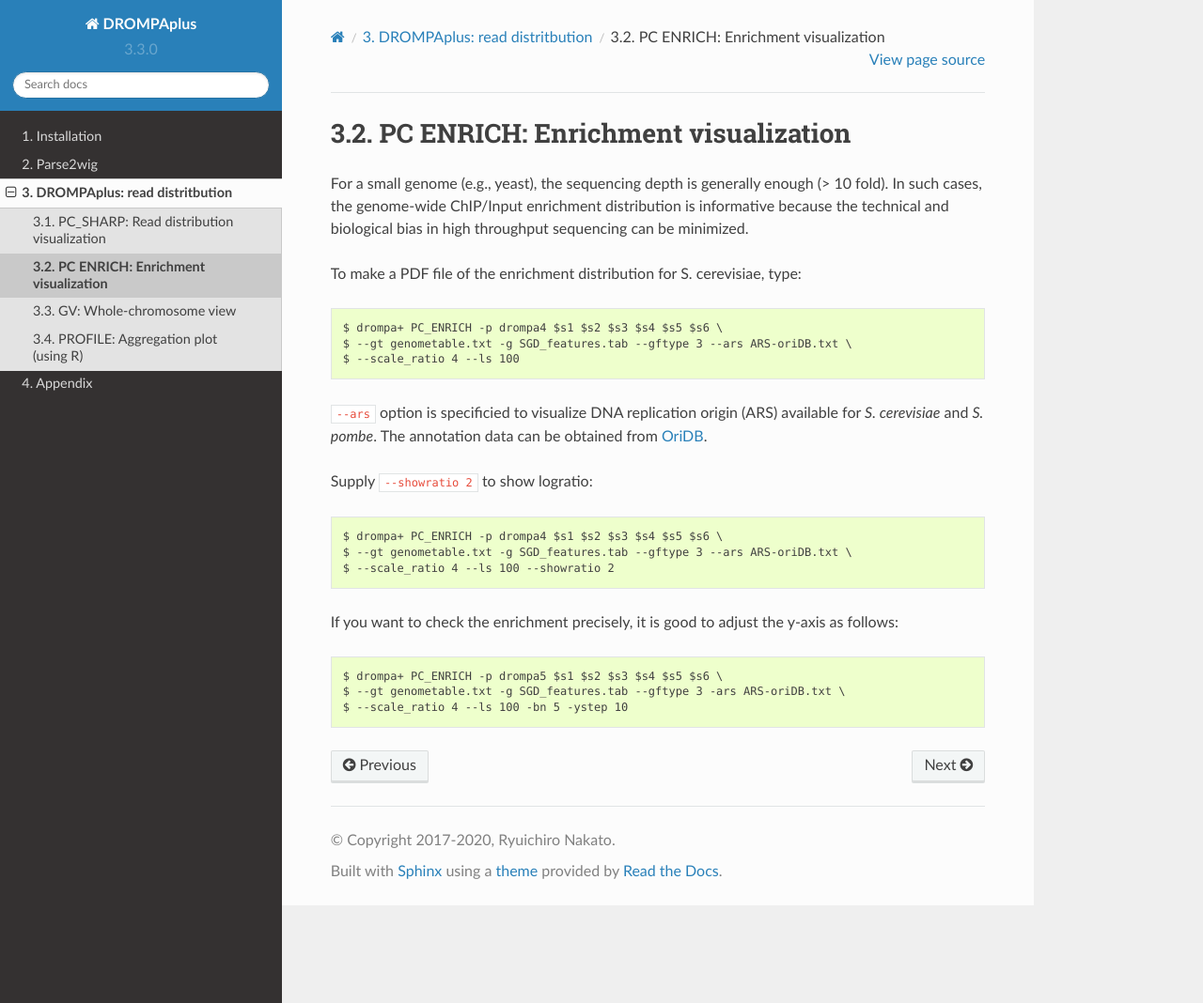
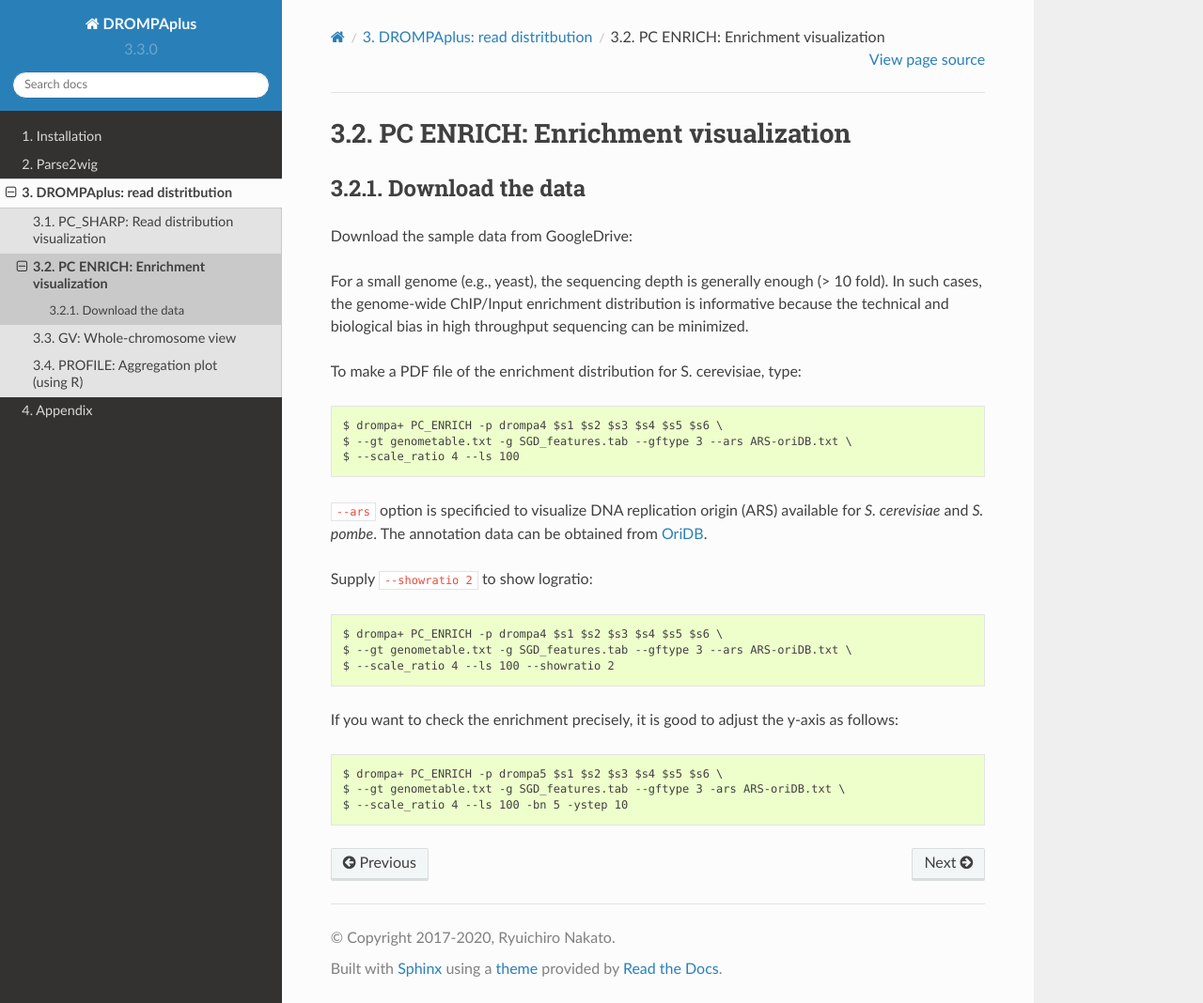
Before and after one commit to rnakato/DROMPAplus, a Sphinx documentation site: the page built from docs/content/drompa/PCENRICH.rst, in a window 1280 px wide and 1068 px high. Shown: the whole window at 94% size. Built offline with Sphinx 7.4.7 and the Read the Docs theme 2.0.0, drawn with Linux system fonts in a browser that asks for light colours.

Commit message:
version 1.4.0

```diff
--- a/docs/content/drompa/PCENRICH.rst
+++ b/docs/content/drompa/PCENRICH.rst
@@ -1,5 +1,15 @@
 PC ENRICH: Enrichment visualization
 -----------------------------------------
+
+
+
+Download the data
++++++++++++++++++++++++++++++++
+Download the sample data from GoogleDrive:
+
+
+
+
 
 For a small genome (e.g., yeast), the sequencing depth is generally enough (> 10 fold).
 In such cases, the genome-wide ChIP/Input enrichment distribution is informative because the
```
Also changed, not shown: 2 other files.
